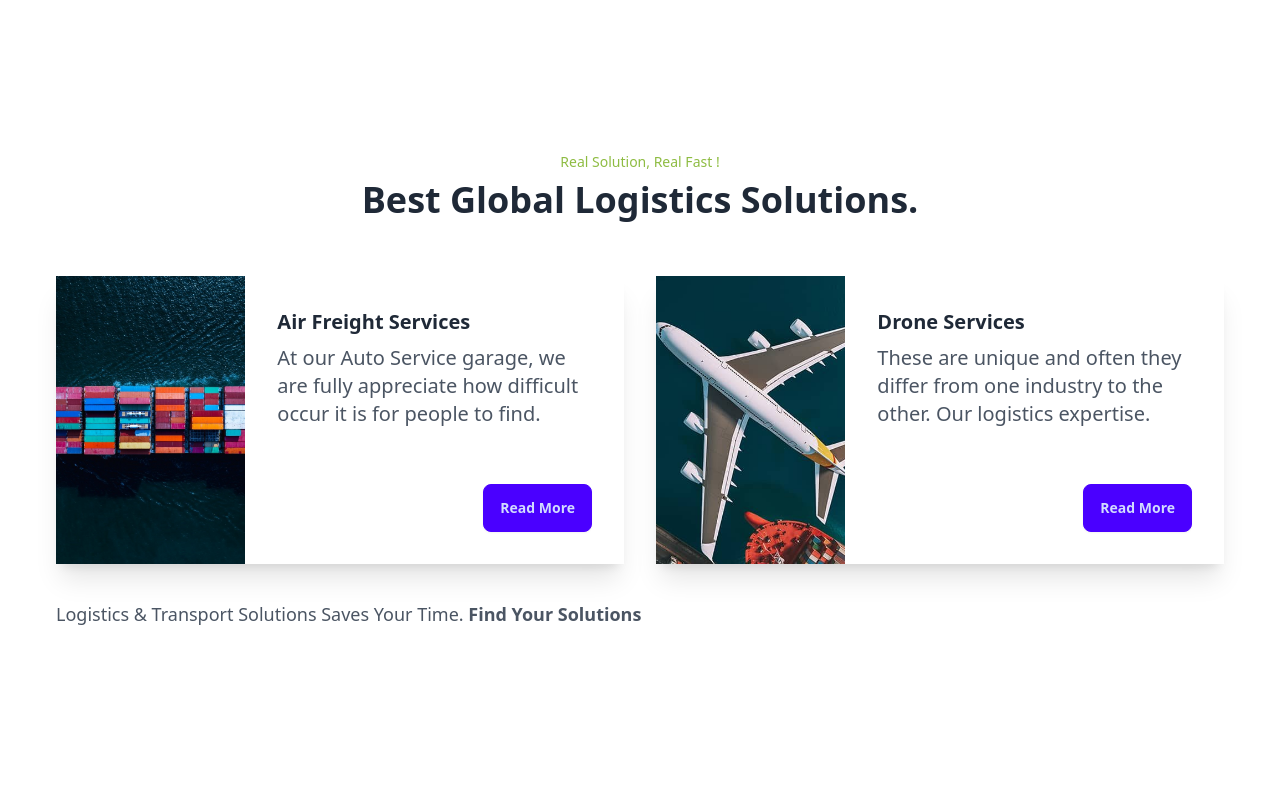
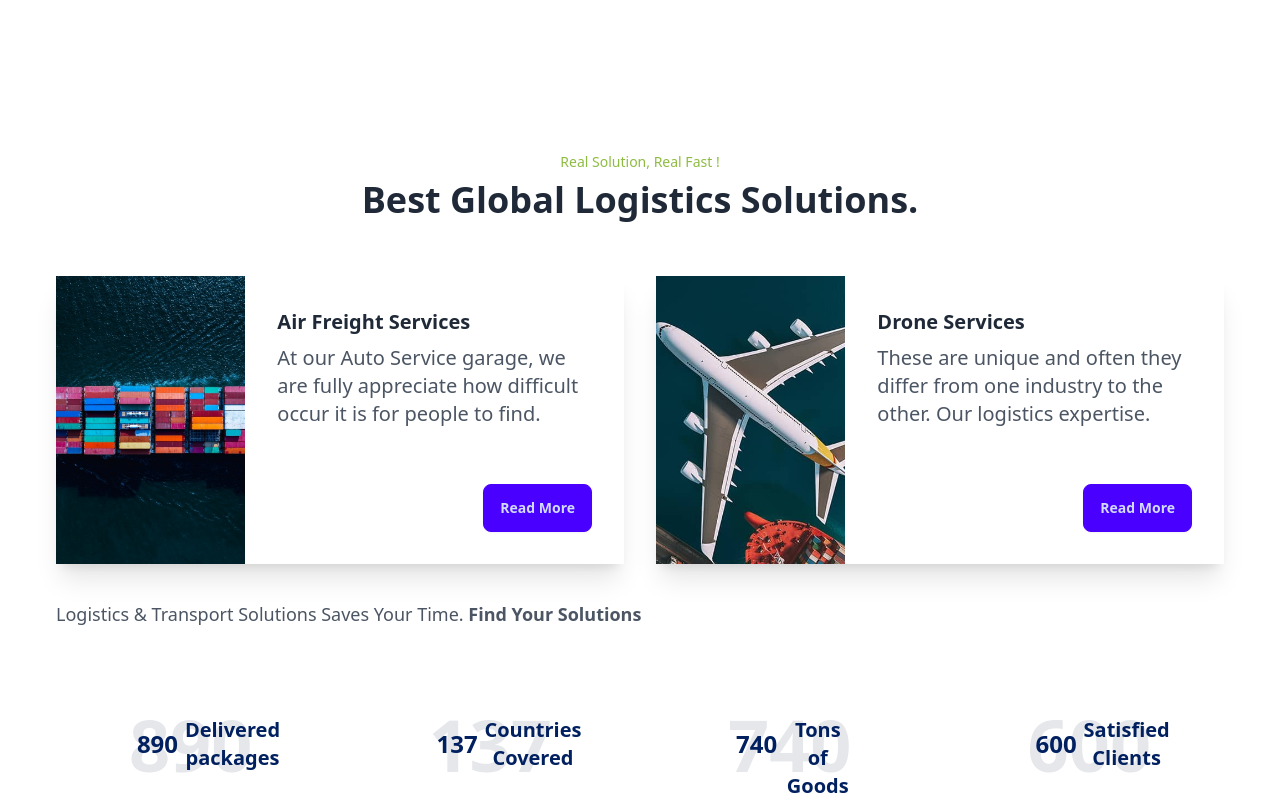
Before and after one commit to iamakmal/shipping, a React (Create React App) app: page / in a window 1280 px wide. Shown: the part 1372-2172 px from the top of the page. Before the commit the page ends 2000 px from the top, so only its background shows below. Built offline with nearby package versions, Linux system fonts and the light colour scheme.

Commit message:
implemented stats

```diff
--- a/src/App.js
+++ b/src/App.js
@@ -2,6 +2,7 @@ import Navbar from './components/Navbar';
 import Slider from './components/Slider';
 import Welcome from './components/Welcome';
 import Service from './components/Service';
+import Stats from './components/Stats';
 
 function App() {
   return (
@@ -10,6 +11,7 @@ function App() {
    <Slider/>
    <Welcome/>
    <Service/>
+   <Stats/>
    </>
   );
 }
--- /dev/null
+++ b/src/components/Stats.jsx
@@ -0,0 +1,58 @@
+import React from 'react'
+
+export default function Stats() {
+  return (
+    <>
+<div className="flex justify-center items-center space-x-44 text-center mt-20">
+  <div className="relative">
+    <p className="text-7xl font-bold text-gray-200">890</p>
+    <div className="flex justify-center items-center">
+    <div>
+    <p className="absolute top-5 left-2 text-2xl font-semibold text-[#01205F]">890</p>
+    </div>
+    <div>
+    <p className="absolute top-2 left-14 text-xl font-semibold text-[#01205F]">Delivered packages</p>
+    </div>
+    </div>
+  </div>
+
+  <div className="relative">
+    <p className="text-7xl font-bold text-gray-200">137</p>
+    <div className="flex justify-center items-center">
+    <div>
+    <p className="absolute top-5 left-2 text-2xl font-semibold text-[#01205F]">137</p>
+    </div>
+    <div>
+    <p className="absolute top-2 left-14 text-xl font-semibold text-[#01205F]">Countries Covered</p>
+    </div>
+    </div>
+  </div>
+
+  <div className="relative">
+    <p className="text-7xl font-bold text-gray-200">740</p>
+    <div className="flex justify-center items-center">
+    <div>
+    <p className="absolute top-5 left-2 text-2xl font-semibold text-[#01205F]">740</p>
+    </div>
+    <div>
+    <p className="absolute top-2 left-14 text-xl font-semibold text-[#01205F]">Tons of Goods</p>
+    </div>
+    </div>
+  </div>
+
+  <div className="relative">
+    <p className="text-7xl font-bold text-gray-200">600</p>
+    <div className="flex justify-center items-center">
+    <div>
+    <p className="absolute top-5 left-2 text-2xl font-semibold text-[#01205F]">600</p>
+    </div>
+    <div>
+    <p className="absolute top-2 left-14 text-xl font-semibold text-[#01205F]">Satisfied Clients</p>
+    </div>
+    </div>
+  </div>
+
+</div>
+    </>
+  )
+}
```
